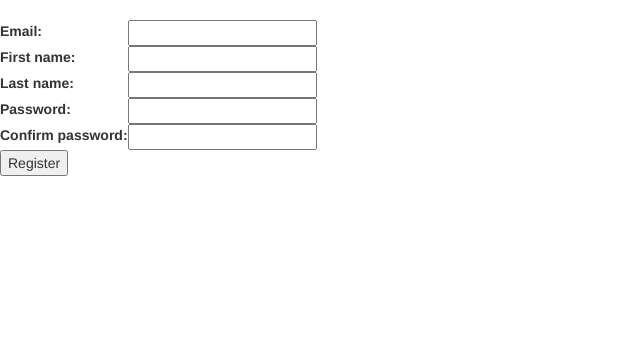
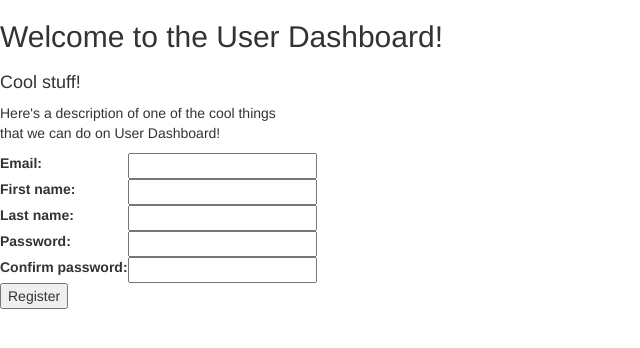
Before and after one commit to business-phil/user_dashboard, a Django app: page / in a window 1280 px wide. Shown: the part 52-400 px from the top of the page, without its empty margins (0-640 px from the left). Run offline with Django 3.2, Linux system fonts and the light colour scheme; parts of the project's set-up code (start-up, migrations or seed data) failed here and were passed over; some libraries are stand-ins or nearby versions.

Commit message:
began adding extra content to login/index

```diff
--- a/apps/login/templates/login/index.html
+++ b/apps/login/templates/login/index.html
@@ -32,6 +32,13 @@
             </div>
         </div><!-- /.container-fluid -->
     </nav>
+    <h2>Welcome to the User Dashboard!</h2>
+    <div class="row">
+        <div class="col-md-3">
+            <h4>Cool stuff!</h4>
+            <p>Here's a description of one of the cool things that we can do on User Dashboard!</p>
+        </div>
+    </div>
     {% if messages %}
         <ul>
             {% for message in messages %}
```
